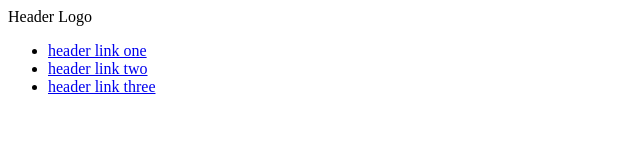
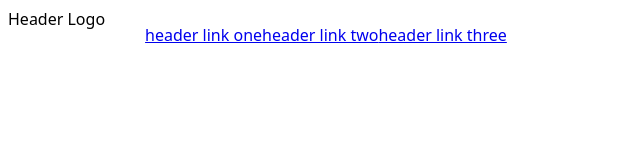
Before and after one commit to JohnAntz/landing-page, a plain HTML site: page index.html in a window 1280 px wide. Shown: the whole page, without its empty margins (0-640 px from the left). Drawn offline with Linux system fonts and the light colour scheme.

Commit message:
Add roboto font and start setting up the css.

```diff
--- a/index.html
+++ b/index.html
@@ -5,6 +5,11 @@
     <meta name="viewport" content="width=device-width, initial-scale=1.0" />
     <title>Landing Page</title>
     <link rel="stylesheet" href="styles.css" />
+    <link rel="preconnect" href="https://fonts.googleapis.com" />
+    <link rel="preconnect" href="https://fonts.gstatic.com" crossorigin />
+    <link
+      href="https://fonts.googleapis.com/css2?family=Roboto:ital,wght@0,100;0,300;0,400;0,500;0,700;0,900;1,100;1,300;1,400;1,500;1,700;1,900&display=swap"
+      rel="stylesheet" />
   </head>
   <body>
     <div class="header">
--- a/styles.css
+++ b/styles.css
@@ -0,0 +1,15 @@
+body {
+  display: flex;
+  flex-direction: column;
+  font-family: system-ui, -apple-system, BlinkMacSystemFont, "Segoe UI", Roboto,
+    Oxygen, Ubuntu, Cantarell, "Open Sans", "Helvetica Neue", sans-serif;
+}
+
+ul {
+  display: flex;
+  list-style: none;
+}
+
+.header {
+  display: flex;
+}
```
